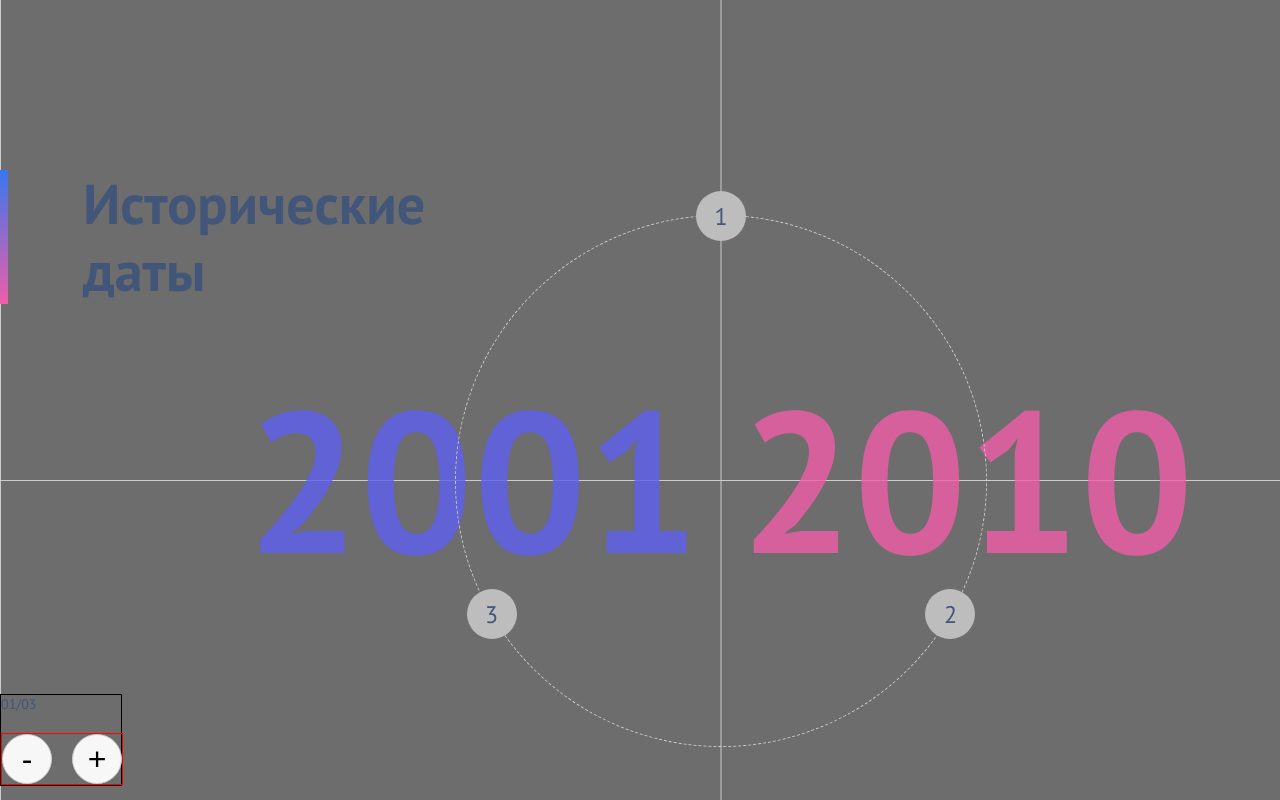
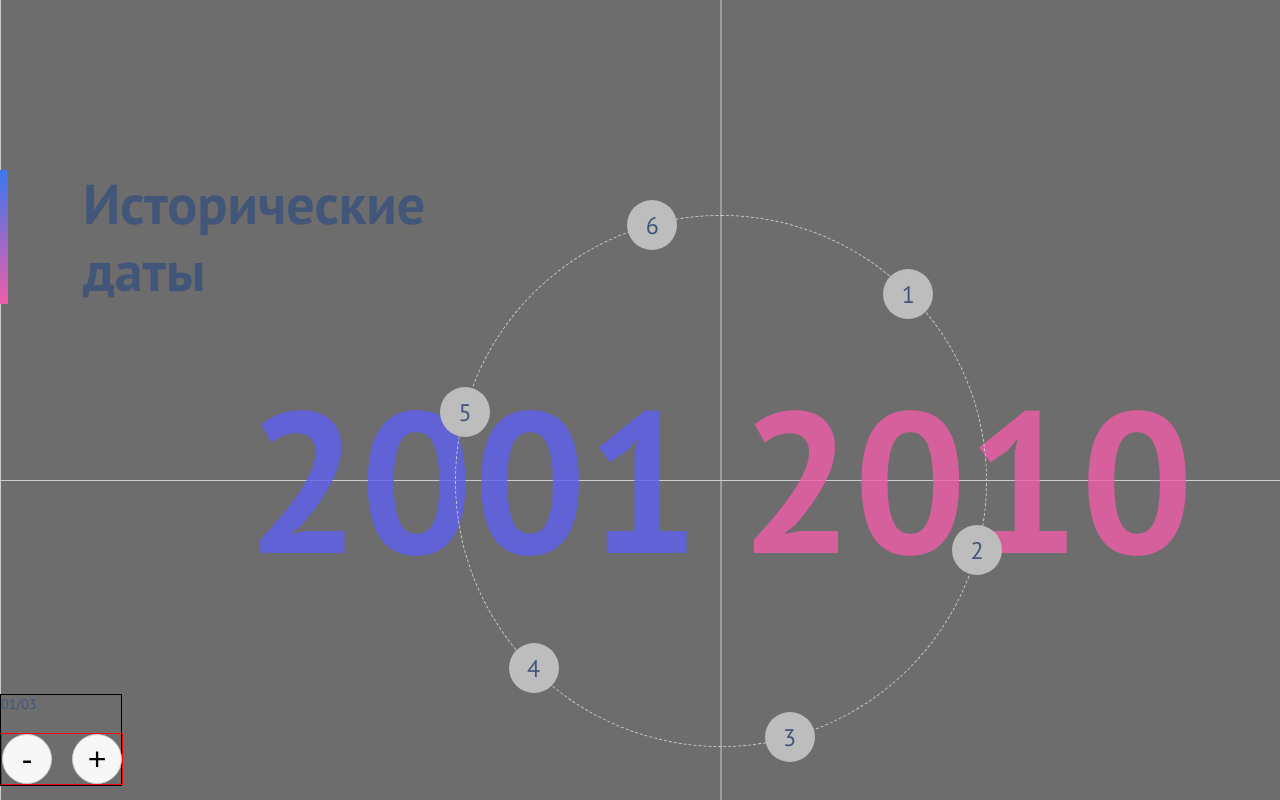
Before and after one commit to DieReiterin/dates-slider, a React app: page / in a window 1280 px wide. Shown: the top 800 px of the page. Built offline with nearby package versions, Linux system fonts and the light colour scheme; the HTML template or start-up script is replaced by a standard one.

Commit message:
Project ready for partial rotation implementation

```diff
--- a/src/components/Block/MainLayer/CirclePoints.tsx
+++ b/src/components/Block/MainLayer/CirclePoints.tsx
@@ -12,14 +12,14 @@ const rotate = keyframes`
         transform: rotate(360deg);
     }
 `;
-// const rotateBack = keyframes`
-//     from {
-//         transform: rotate(0deg);
-//     }
-//     to {
-//         transform: rotate(-360deg);
-//     }
-// `;
+const rotateBack = keyframes`
+    from {
+        transform: rotate(0deg);
+    }
+    to {
+        transform: rotate(-360deg);
+    }
+`;
 
 const RotatingCircle = styled.div<{ isRotating: boolean }>`
     position: absolute;
@@ -35,16 +35,15 @@ const RotatingCircle = styled.div<{ isRotating: boolean }>`
     ${({ isRotating }) =>
         isRotating &&
         css`
-            animation: ${rotate} 2s linear infinite;
+            animation: ${rotate} 5s linear infinite;
         `}
 `;
 
-// const Dot = styled.div<{ top: string; left: string; isRotating: boolean }>`
-const Dot = styled.div<{ top: string; left: string }>`
+const Dot = styled.div<{ top: string; left: string; isRotating: boolean }>`
     position: absolute;
-    top: ${({ top }) => top};
-    left: ${({ left }) => left};
-    transform: translate(-50%, -50%);
+
+    top: calc(${({ top }) => top} - 25px);
+    left: calc(${({ left }) => left} - 25px);
     width: 50px;
     height: 50px;
     box-sizing: border-box;
@@ -54,19 +53,21 @@ const Dot = styled.div<{ top: string; left: string }>`
     background-color: rgb(189, 189, 189);
     border-radius: 50%;
     cursor: pointer;
+    ${({ isRotating }) =>
+        isRotating &&
+        css`
+            animation: ${rotateBack} 5s linear infinite;
+        `}
 `;
-// ${({ isRotating }) =>
-//     isRotating &&
-//     css`
-//         animation: ${rotate} 2s linear infinite;
-//     `}
 
 const calculateDotPositions = (count: number) => {
     const positions = [];
+    const offsetAngle = Math.PI / 4;
+
     for (let i = 0; i < count; i++) {
-        const angle = (2 * Math.PI * i) / count - Math.PI / 2;
+        const angle = (2 * Math.PI * i) / count - Math.PI / 2 + offsetAngle;
+        const left = `calc(50% + ${Math.cos(angle) * 265}px)`;
         const top = `calc(50% + ${Math.sin(angle) * 265}px)`;
-        const left = `calc(50% + ${Math.cos(angle) * 265}px)`;
         positions.push({ number: i + 1, top, left });
     }
     return positions;
@@ -74,7 +75,7 @@ const calculateDotPositions = (count: number) => {
 
 const CirclePoints: React.FC<{ total: number }> = ({ total }) => {
     const [isRotating, setIsRotating] = useState(false);
-    const points = calculateDotPositions(3);
+    const points = calculateDotPositions(6);
 
     const handleDotClick = () => {
         setIsRotating(!isRotating);
@@ -88,7 +89,7 @@ const CirclePoints: React.FC<{ total: number }> = ({ total }) => {
                     top={point.top}
                     left={point.left}
                     onClick={handleDotClick}
-                    // isRotating={isRotating}
+                    isRotating={isRotating}
                 >
                     {point.number}
                 </Dot>
--- a/src/components/Block/MainLayer/MainLayer.tsx
+++ b/src/components/Block/MainLayer/MainLayer.tsx
@@ -41,7 +41,7 @@ const MainLayer: React.FC = () => {
             </DatesDisplay>
             <CirclePoints
                 // current={activePeriodIndex + 1}
-                total={3}
+                total={4}
                 // total={timePeriods.length}
                 // setPeriod={handleYearChange}
             />
```
